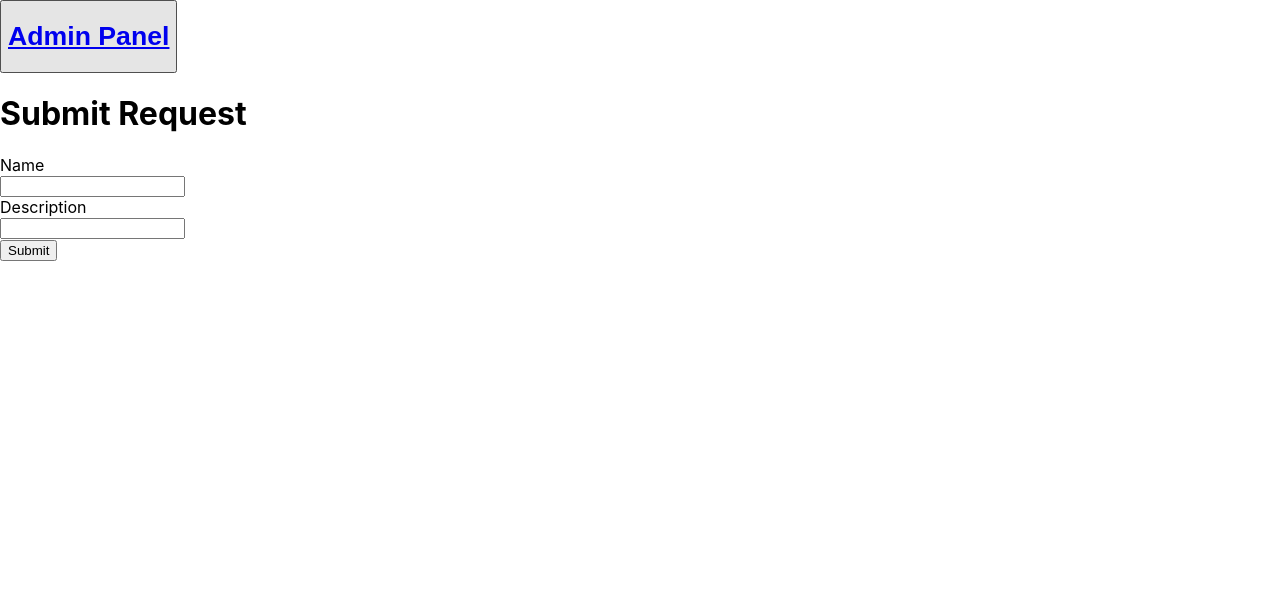
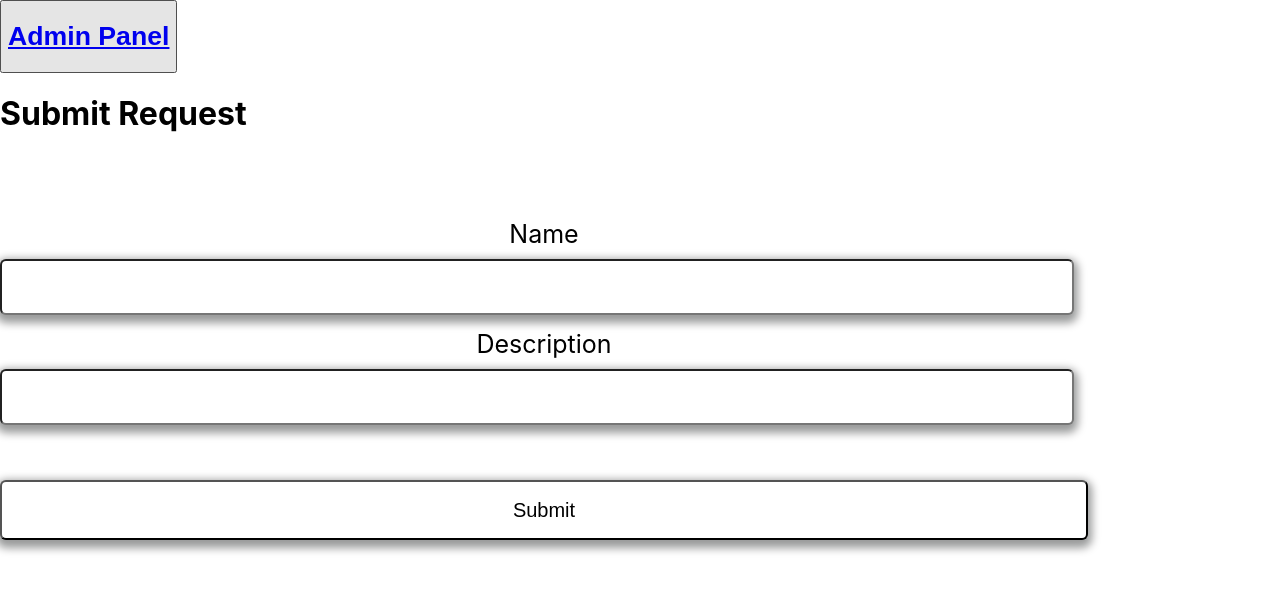
Before and after one commit to Tyler-Washington888/help-desk, a React (Create React App) app in the folder frontend/: page / in a window 1280 px wide. Shown: the top 592 px of the page. Built offline with nearby package versions, Linux system fonts and the light colour scheme; no server answers.

Commit message:
added styles to component

```diff
--- a/frontend/src/components/NewTicketForm/NewTicketForm.css
+++ b/frontend/src/components/NewTicketForm/NewTicketForm.css
@@ -0,0 +1,55 @@
+.new-ticket-form {
+    width: 85%;
+    height: 65%;
+    display: flex;
+    flex-direction: column;
+    justify-content: flex-start;
+    align-items: flex-start;
+    padding-top: 5%;
+}
+
+.new-ticket-content-ctn{
+    width: 100%;
+    height: 85%;
+    display: flex;
+    flex-direction: column;
+    justify-content: flex-start;
+    align-items: flex-start;
+    margin-bottom: 2%;
+}
+
+.new-ticket-content-div{
+    height: 80px;
+    width: 100%;
+    margin-bottom:30px;
+}
+
+.form-names{
+    font-size: 25px;
+    margin-bottom: 10px;
+    text-align: center;
+}
+
+.form-input{
+    width: 98%;
+    height: 50px;
+    border-radius: 6px;
+    box-shadow: 0 4px 8px 4px rgba(0, 4, 4, 0.4);
+    background-color: white;
+    font-size: larger;
+}
+
+.new-ticket-btn{
+    width: 100%;
+    height:60px;
+    border-radius: 6px;
+    box-shadow: 0 4px 8px 4px rgba(0, 4, 4, 0.4);
+    background-color: white;
+    font-size: 20px;
+    margin-top: 20px;
+}
+
+.new-ticket-btn:hover{
+    background-color: grey;
+    opacity: 50%;
+}
--- a/frontend/src/components/NewTicketForm/NewTicketForm.jsx
+++ b/frontend/src/components/NewTicketForm/NewTicketForm.jsx
@@ -34,22 +34,23 @@ export default function NewTicketForm() {
 
       return (
         <form
+            className='new-ticket-form'
             onSubmit={(e) => {
             e.preventDefault();
             handleCreateTicket();
             }}
          >
-            <div>
-                <div>
-                    <div>Name</div>
-                    <input type="text" name="name" value={name} onChange={handleChange}/>
+            <div className="new-ticket-content-ctn">
+                <div className='new-ticket-content-div'>
+                    <div className='form-names'>Name</div>
+                    <input className='form-input' type="text" name="name" value={name} onChange={handleChange}/>
                 </div>
-                <div>
-                    <div >Description</div>
-                    <input  type="text" name="description" value={description} onChange={handleChange}/>
+                <div className='new-ticket-content-div'>
+                    <div className='form-names'>Description</div>
+                    <input className='form-input' type="text" name="description" value={description} onChange={handleChange}/>
                 </div>
             </div>
-            <button>Submit</button>
+            <button className='new-ticket-btn'> Submit</button>
         </form>
     )
 }
```
